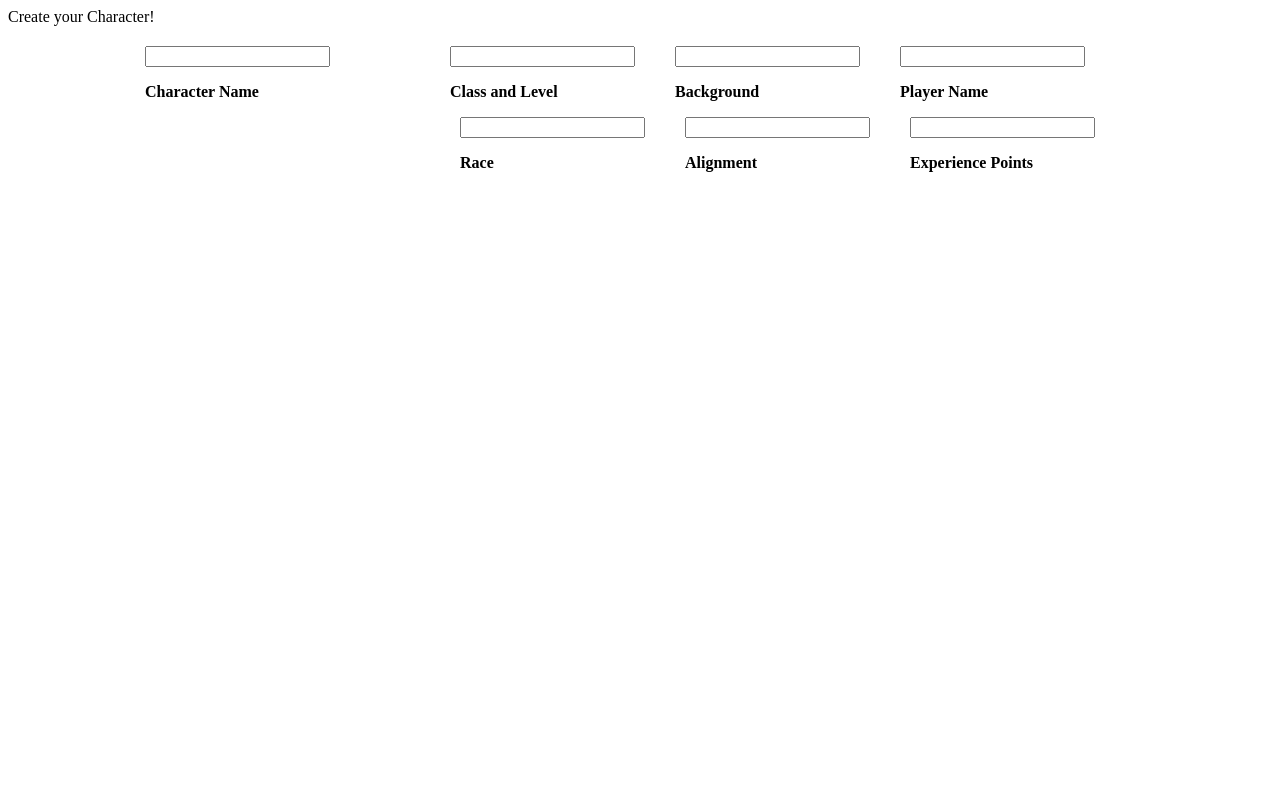
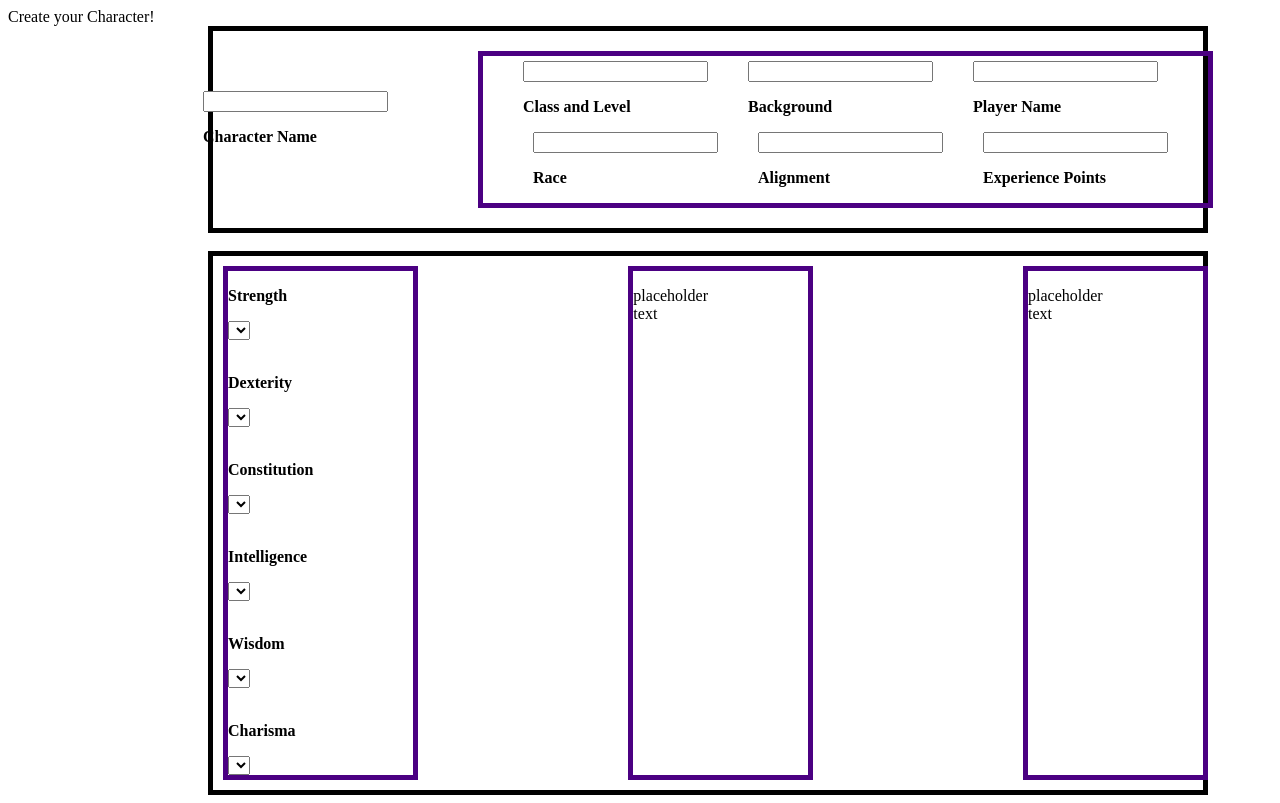
Before and after one commit to consequence-of-the-observer/character-creator, a plain HTML site: page index.html in a window 1280 px wide. Drawn offline with Linux system fonts and the light colour scheme.

Commit message:
ability scores #1

```diff
--- a/index.html
+++ b/index.html
@@ -10,6 +10,7 @@
             Create your Character!
         </header>
 
+        <div id="sheet">
             <div id="top">
                     <div id="character_sheet">
                         <input id="c_name">
@@ -56,16 +57,78 @@
             </div>
             <br>
             <div id="bottom">
-            <div id="left">
+                <div class="b_section" id="left">
+                    <div id="stats">
+                        <div id="scores">
+                            <div class="ability" id="strength">
+                                <p><b>Strength</b></p>
+                                <div class="score">
+                                    <select class="score_val" id="str"></select>
+                                </div>
+                                <div class="modifier"></div>
+                            </div>
+                            <br>
+                            <div class="ability" id="dexterity">
+                                <p><b>Dexterity</b></p>
+                                <div class="score">
+                                    <select class="score_val" id="dex"></select>
+                                </div>
+                                <div class="modifier"></div>
+                            </div>
+                            <br>
+                            <div class="ability" id="constitution">
+                                <p><b>Constitution</b></p>
+                                <div class="score">
+                                    <select class="score_val" id="con"></select>
+                                </div>
+                                <div class="modifier"></div>
+                            </div>
+                            <br>
+                            <div class="ability" id="intelligence">
+                                <p><b>Intelligence</b></p>
+                                <div class="score">
+                                    <select class="score_val" id="int"></select>
+                                </div>
+                                <div class="modifier"></div>
+                            </div>
+                            <br>
+                            <div class="ability" id="wisdom">
+                                <p><b>Wisdom</b></p>
+                                <div class="score">
+                                    <select class="score_val" id="wis"></select>
+                                </div>
+                                <div class="modifier"></div>
+                            </div>
+                            <br>
+                            <div class="ability" id="charisma">
+                                <p><b>Charisma</b></p>
+                                <div class="score">
+                                    <select class="score_val" id="cha"></select>
+                                </div>
+                                <div class="modifier"></div>
+                            </div>
+                        </div>
+
+                        <div id="abilities">
+                            <div id="inspiration"></div>
+                            <div id="proficiency"></div>
+                            <div id="saving_throws"></div>
+                            <div id="skills"></div>
+                        </div>
+                    </div>
+
+                    <div id="l_other">
 
                     </div>
-            <br>
-            <div id="middle">
-
                 </div>
                 <br>
-            <div id="right">
-
+                <div class="b_section" id="middle">
+                    <p>placeholder text</p>
+                </div>
+                <br>
+                <div class="b_section" id="right">
+                    <p>placeholder text</p>
+                </div>
             </div>
         </div>
     </body>
--- a/style.css
+++ b/style.css
@@ -1,19 +1,28 @@
 body {
     justify-content: center;
+}
+
+#sheet {
+    width: 1000px;
+    margin-left: 200px;
 }
 
 #top {
     display:flex;
     justify-content: center;
-    margin-top: 20px;
+    padding-top: 20px;
+    border: 5px solid black;
 }
 
 #character_sheet {
+    margin-top: 40px;
     margin-right: 40px;
 }
 
 #info_section {
-    margin-left: 40px;
+    margin-left: 50px;
+    margin-bottom: 20px;
+    border: 5px solid indigo;
 }
 
 .info_tab {
@@ -23,6 +32,7 @@ body {
 
 #upper {
     display: flex;
+    margin-top: 5px;
     margin-right: 50px;
 }
 
@@ -30,3 +40,21 @@ body {
     display: flex;
     margin-left: 10px;
 }
+
+#bottom {
+    display: flex;
+    border: 5px solid black;
+}
+
+.b_section {
+    margin-top: 10px;
+    margin-bottom: 10px;
+    margin-left: 10px;
+    margin-right: 200px;
+    padding-right: 100px;
+    border: 5px solid indigo;
+}
+
+#stats {
+    display: flex;
+}
```
Lines whose indentation alone changed are shown as unchanged.
